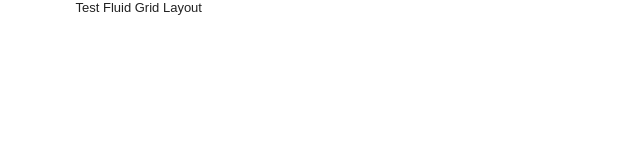
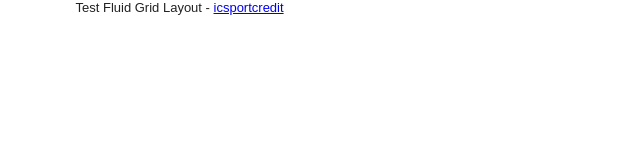
Before and after one commit to icsportcredit/alumni, a plain HTML site: page index.html in a window 1280 px wide. Shown: the full height of the page, 0-640 px from the left. Drawn offline with Linux system fonts and the light colour scheme.

Commit message:
Update index.html

```diff
--- a/index.html
+++ b/index.html
@@ -29,7 +29,7 @@ Do the following if you're using your customized build of modernizr (http://www.
 <body>
 <div class="gridContainer clearfix">
   <div id="LayoutDiv1">
-  Test Fluid Grid Layout
+  Test Fluid Grid Layout - <a href="http://www.icsportcredit.com">icsportcredit</a>
   </div>
 </div>
 </body>
```
